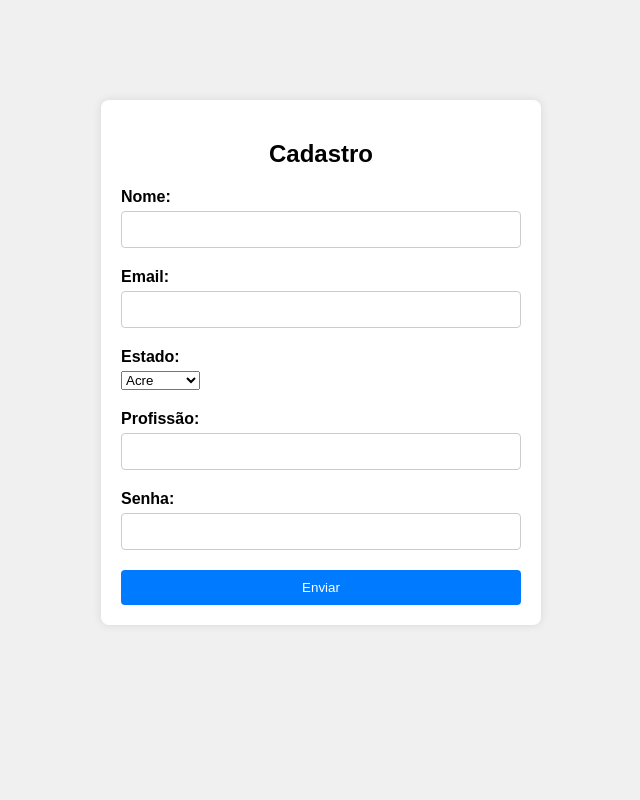
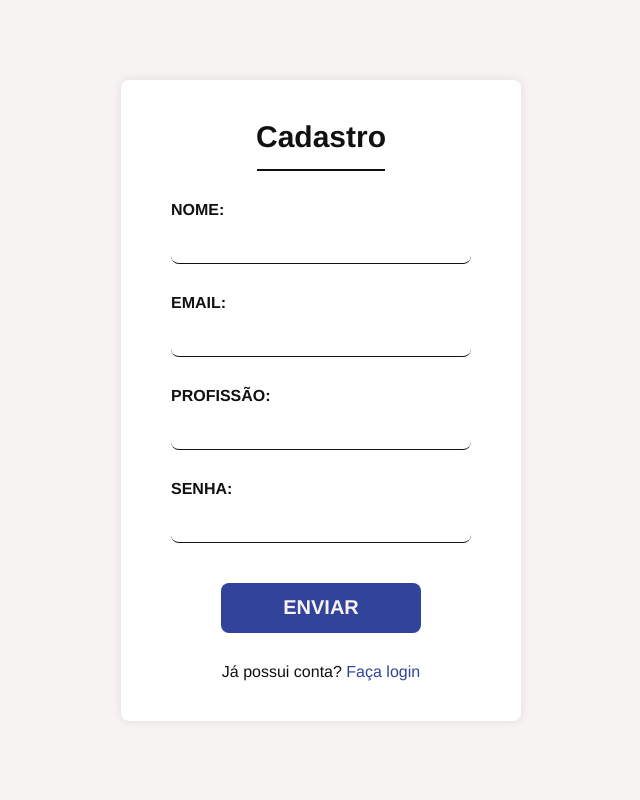
Before and after one commit to renegadelhaedu/datafinanceflask, a Flask app: page /register in a window 1280 px wide. Shown: the whole page, without its empty margins (319-959 px from the left). Run offline with Flask 3, Linux system fonts and the light colour scheme.

Commit message:
feat: register page

```diff
--- a/main.py
+++ b/main.py
@@ -41,7 +41,7 @@ def retornar():
         return redirect(url_for('verificarlogin'))
 
 
-@app.route('/register', methods=['POST','GET'])
+@app.route('/registernewuser', methods=['POST','GET'])
 def registrar_user():
 
         if request.method == 'GET':
@@ -57,7 +57,7 @@ def registrar_user():
         if dao.inserir_user(nome,email,estado,profissao,senha):
             return render_template('home.html')
         else:
-            return render_template('cadatro.html', msg='erro ao inserir usuário')
+            return render_template('register.html', msg='erro ao inserir usuário')
 
 
 @app.route('/verificarlogin', methods=['POST','GET'])
@@ -88,9 +88,9 @@ def verificarlogin():
 def teste():
     return render_template('hometeste.html')
 
-@app.route('/cadastro')
-def registro_page():
-    return render_template('cadastro.html')
+@app.route('/register')
+def register_page():
+    return render_template('register.html')
 
 @app.route('/carteira')
 def carteira():
--- a/static/css/cadastro.css
+++ /dev/null
@@ -1,51 +0,0 @@
-body {
-    margin: 0;
-    padding: 0;
-    font-family: Arial, sans-serif;
-    background-color: #f0f0f0;
-}
-
-.cadastro-container {
-    max-width: 400px;
-    margin: 100px auto;
-    padding: 20px;
-    background-color: #fff;
-    border-radius: 8px;
-    box-shadow: 0 0 10px rgba(0, 0, 0, 0.1);
-}
-
-h2 {
-    text-align: center;
-    margin-bottom: 20px;
-}
-
-.input-group {
-    margin-bottom: 20px;
-}
-
-.input-group label {
-    display: block;
-    font-weight: bold;
-    margin-bottom: 5px;
-}
-
-.input-group input {
-    width: calc(100% - 22px);
-    padding: 10px;
-    border-radius: 4px;
-    border: 1px solid #ccc;
-}
-
-button {
-    width: 100%;
-    padding: 10px;
-    background-color: #007bff;
-    color: #fff;
-    border: none;
-    border-radius: 4px;
-    cursor: pointer;
-}
-
-button:hover {
-    background-color: #0056b3;
-}
--- /dev/null
+++ b/static/css/register.css
@@ -0,0 +1,115 @@
+:root {
+    --bg-color: #f7f3f3;
+    --main-color: #32439a;
+    --sub-color: #111111;
+  }
+
+* {
+    margin: 0;
+    padding: 0;
+    font-family: Helvetica;
+    box-sizing: border-box;
+    text-decoration: none;
+}
+
+body {
+    height: 100vh;
+    display: flex;
+    align-items: center;
+    justify-content: center;
+    background-color: var(--bg-color);
+}
+
+.register-container {
+    width: 400px;
+    padding: 40px;
+    background-color: #fff;
+    border-radius: 8px;
+    box-shadow: 0 0 10px rgba(0, 0, 0, 0.1);
+    display: flex;
+    flex-direction: column;
+    align-items: center;
+}
+
+.register-container h2 {
+    text-align: center;
+    margin-bottom: 15px;
+    font-size: 30px;
+    color: var(--sub-color);
+}
+
+.register-container .line {
+    width: 40%;
+    height: 2px;
+    background-color: var(--sub-color);
+    margin-bottom: 30px;
+  }
+
+form {
+    display: flex;
+    flex-direction: column;
+    align-items: center;
+}
+
+.form-inputs {
+    display: flex;
+    flex-direction: column;
+    gap: 30px;
+    margin-bottom: 40px;
+}
+
+.form-box {
+    display: flex;
+    flex-direction: column;
+    gap: 5px;
+}
+
+.form-box label {
+    text-transform: uppercase;
+    font-weight: bold;
+    color: var(--sub-color);
+}
+
+.form-box input {
+    width: 300px;
+    height: 40px;
+    padding: 7px;
+    border-radius: 8px;
+    border: none;
+    outline: none;
+    color: var(--sub-color);
+    font-weight: 700;
+    border-bottom: 1px solid var(--sub-color);
+}
+
+.form-button {
+    margin-bottom: 30px;
+}
+
+.form-button button {
+    width: 200px;
+    height: 50px;
+    background-color: var(--main-color);
+    color: var(--bg-color);
+    font-weight: bold;
+    font-size: 20px;
+    text-align: center;
+    text-transform: uppercase;
+    border: none;
+    cursor: pointer;
+    border-radius: 8px;
+    opacity: 1;
+    transition: 0.5s;
+}
+
+.form-button button:hover {
+    opacity: 0.5;
+}
+
+span {
+    color: var(--sub-color);
+  }
+
+span a {
+    color: var(--main-color);
+  }
--- a/templates/cadastro.html
+++ /dev/null
@@ -1,44 +0,0 @@
-<!DOCTYPE html>
-<html lang="en">
-<head>
-    <meta charset="UTF-8">
-    <meta name="viewport" content="width=device-width, initial-scale=1.0">
-    <link rel="stylesheet" href="../static/css/cadastro.css">
-    <title>Cadastro</title>
-</head>
-<body>
-    <div class="cadastro-container">
-        <h2>Cadastro</h2>
-        <form action="/register" method="POST">
-            <div class="input-group">
-                <label for="nome">Nome:</label>
-                <input type="text" id="nome" name="nome" required>
-            </div>
-            <div class="input-group">
-                <label for="email">Email:</label>
-                <input type="email" id="email" name="email" required>
-            </div>
-            <div class="input-group">
-                <label for="estado">Estado:</label>
-                <select id="estado" name="estado">
-                    <option value="AC">Acre</option>
-                    <option value="AL">Alagoas</option>
-                    <option value="AP">Amapá</option>
-                    <option value="TO">Tocantins</option>
-                </select>
-            </div>
-            <div class="input-group">
-                <label for="profissao">Profissão:</label>
-                <input type="text" id="profissao" name="profissao" required>
-            </div>
-            <div class="input-group">
-                <label for="senha">Senha:</label>
-                <input type="password" id="senha" name="senha" required>
-            </div>
-            <button type="submit">Enviar</button>
-        </form>
-        {{msg_erro}}
-    </div>
-
-</body>
-</html>
--- a/templates/home.html
+++ b/templates/home.html
@@ -70,7 +70,7 @@
 					<div class="form-button">
 						<button type="submit" class="login-button">Login</button>
 					</div>
-					<span>Não é cadastrado? <a href="">cadastre-se</a></span>
+					<span>Não é cadastrado? <a href="/register">cadastre-se</a></span>
 				</form>
 			</div>
 		</div>
--- /dev/null
+++ b/templates/register.html
@@ -0,0 +1,41 @@
+<!DOCTYPE html>
+<html lang="en">
+<head>
+    <meta charset="UTF-8">
+    <meta name="viewport" content="width=device-width, initial-scale=1.0">
+    <link rel="stylesheet" href="../static/css/register.css">
+    <title>Cadastro</title>
+</head>
+<body>
+    <div class="register-container">
+        <h2>Cadastro</h2>
+        <div class="line"></div>
+        <form action="/register" method="POST">
+            <div class="form-inputs">
+                <div class="form-box">
+                    <label for="nome">Nome:</label>
+                    <input type="text" id="nome" name="nome" required>
+                </div>
+                <div class="form-box">
+                    <label for="email">Email:</label>
+                    <input type="email" id="email" name="email" required>
+                </div>
+                <div class="form-box">
+                    <label for="profissao">Profissão:</label>
+                    <input type="text" id="profissao" name="profissao" required>
+                </div>
+                <div class="form-box">
+                    <label for="senha">Senha:</label>
+                    <input type="password" id="senha" name="senha" required>
+                </div>
+            </div>
+            <div class="form-button">
+                <button type="submit">Enviar</button>
+            </div>
+        </form>
+        <span>Já possui conta? <a href="/">Faça login</a></span>
+        {{msg_erro}}
+    </div>
+
+</body>
+</html>
```
Also changed, not shown: templates/footer.html (deleted, +0 -42 lines), templates/testeCarousel.html (deleted, +0 -34 lines), 1 other file.
